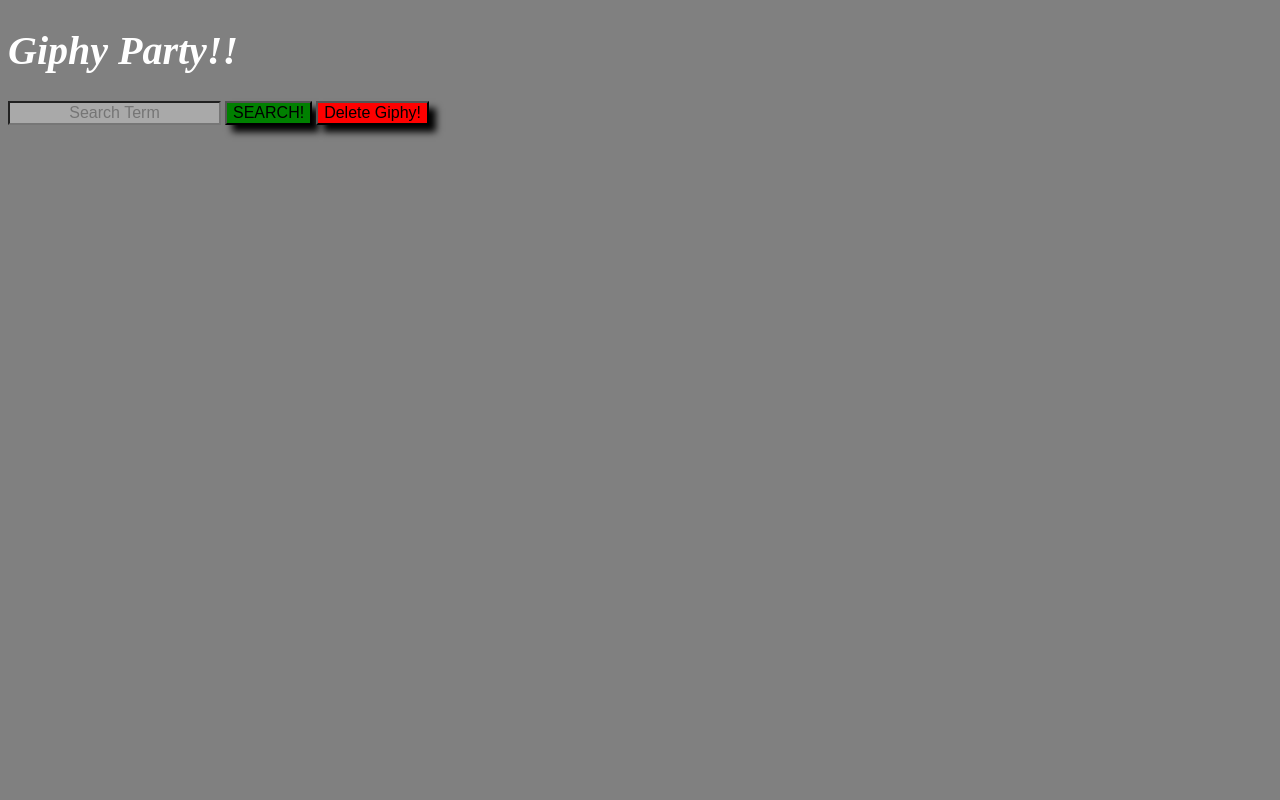
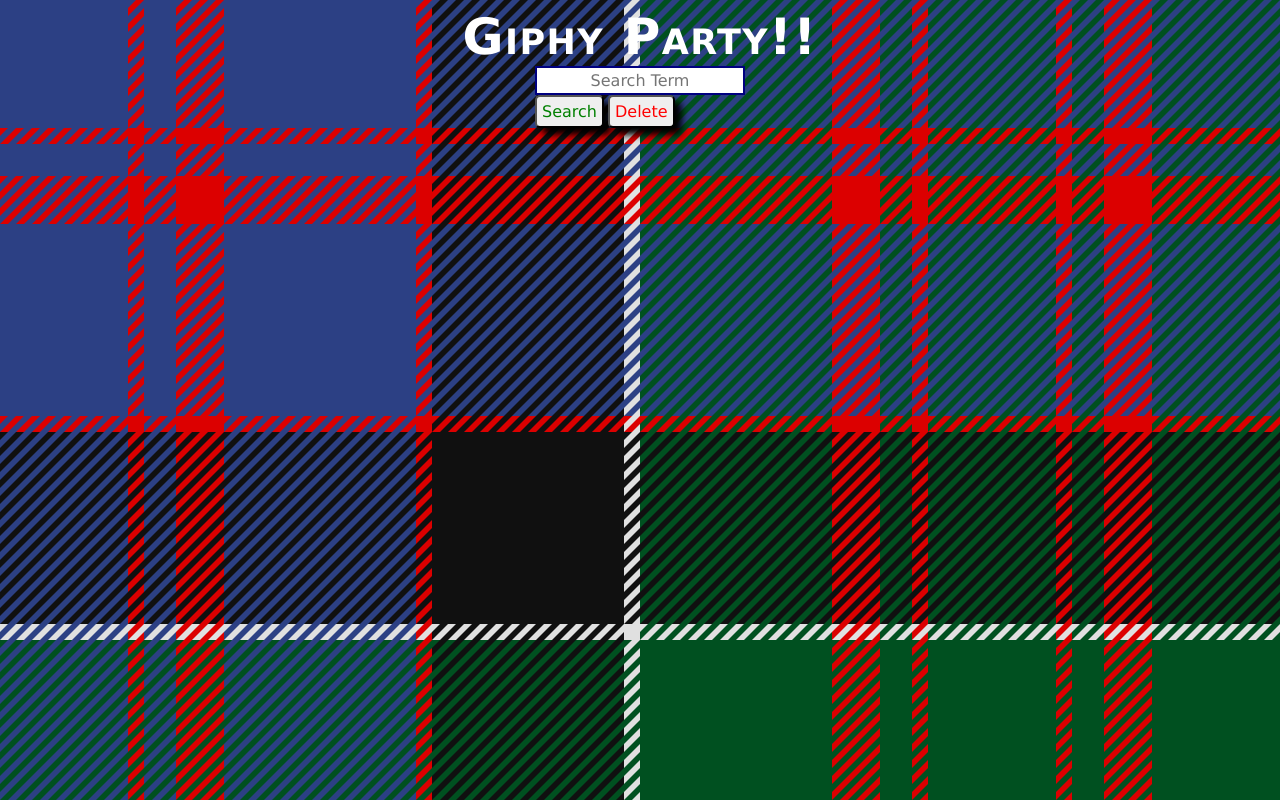
Before and after one commit to smackin/giphyParty, a plain HTML site: page index.html in a window 1280 px wide. Drawn offline with nearby package versions, Linux system fonts and the light colour scheme.

Commit message:
final push today

```diff
--- a/app.js
+++ b/app.js
@@ -7,7 +7,6 @@ const canvas = document.querySelector("#giphyCanvas");
 const token = "3eCGl81JpKBAiSF1mKwAcCDzKkZvLstt";
 
 // console.log(form);
-
 
 form.addEventListener('submit', async function(e){
     e.preventDefault();
@@ -28,5 +27,11 @@ form.addEventListener('submit', async function(e){
         giphImg.src = response.data.data[`${random}`].images.original.url;
         giphImg.classList.add('created');
         searchBar.value= '';
+        newRow.append(giphImg);
+         })
 
-    })
+        deleteBtn.addEventListener('click', function(e){
+            //let remove = document.getElementsByClassName('#created')
+            canvas.innerHTML = '';
+
+        })
--- a/giphy.css
+++ b/giphy.css
@@ -1,35 +1,63 @@
 body{
-    background-color: gray;
+    background-image: url('macdonald-of-clanranald.png');
+}
+h1{
+    width:500px;
+    margin: 0 auto;;
+    text-align: center;
+
+}
+#title{
+font-family: "Lucida Sans Unicode", "Lucida Grande", sans-serif;
+font-size: 50px;
+letter-spacing: 1.4px;
+word-spacing: 1px;
+color: white;
+font-weight: 700;
+text-decoration: none;
+font-style: normal;
+font-variant: small-caps;
+text-transform: capitalize;
+
 }
 
-#title{
-    color: white;
-    font-size: 2.5em;
-    font-style: italic;
-}
-h2{
-    color: white;
-    font-size: 1.5em;
-    font-style: italic;
+button{
+    border-radius: 5px;
+    box-shadow: 7px 7px 7px black;
+    font-family: "Lucida Sans Unicode", "Lucida Grande", sans-serif;
+    font-size: 1em;
+    padding: 5px;
+
 }
 #deleteButton{
-    background-color: red;
-    font-size: 1em;
-    box-shadow: 7px 7px 7px black;
-    font-family: fantasy;
+    color: red;
+
 }
 #searchButton{
-    background-color: green;
-    font-size: 1em;
-    box-shadow: 7px 7px 7px black;
-    font-family: fantasy;
+    color: green;
 }
 
 input {
-    color: white;
-    background-color: darkgrey;
-    padding: 1px 1px 1px 1px;
+    color: white; ;
+    padding: 3px;
     text-align: center;
-    font-family: fantasy;
+    font-family: "Lucida Sans Unicode", "Lucida Grande", sans-serif;
     font-size: 1em;
+    border: 2px solid navy;
 }
+
+.created {
+    height: 140px;
+    width: 250px;
+    justify-content: center;
+}
+.box {
+    display: flex;
+     align-items: center;
+    justify-content: center;
+     }
+
+.box div {
+     width: 100px;
+     height: 100px;
+     }
--- a/index.html
+++ b/index.html
@@ -8,20 +8,19 @@
 </head>
 <body>
   <h1 id="title"> Giphy Party!! </h1>
+<div class="box">
+    <form id="giphyForm">
+      <input type="text" id="searchBar" placeholder="Search Term"> <br>
+      <button id="searchButton">Search</button>
+      <button id="deleteButton">Delete</button>
+    </form>
+    </div>
 
-    <form id="giphyForm">
-      <input type="text" id="searchBar" placeholder="Search Term">
-      <button id="searchButton">SEARCH!</button>
-      <button id="deleteButton">Delete Giphy!</button>
-    </form>
 
     <div id="giphyDiv" class="container">
     <div id="giphyCanvas" class="row">
-
+  </div>
     </div>
-
-
-
 
 
 <script src="https://code.jquery.com/jquery-3.2.1.js"></script>
```
